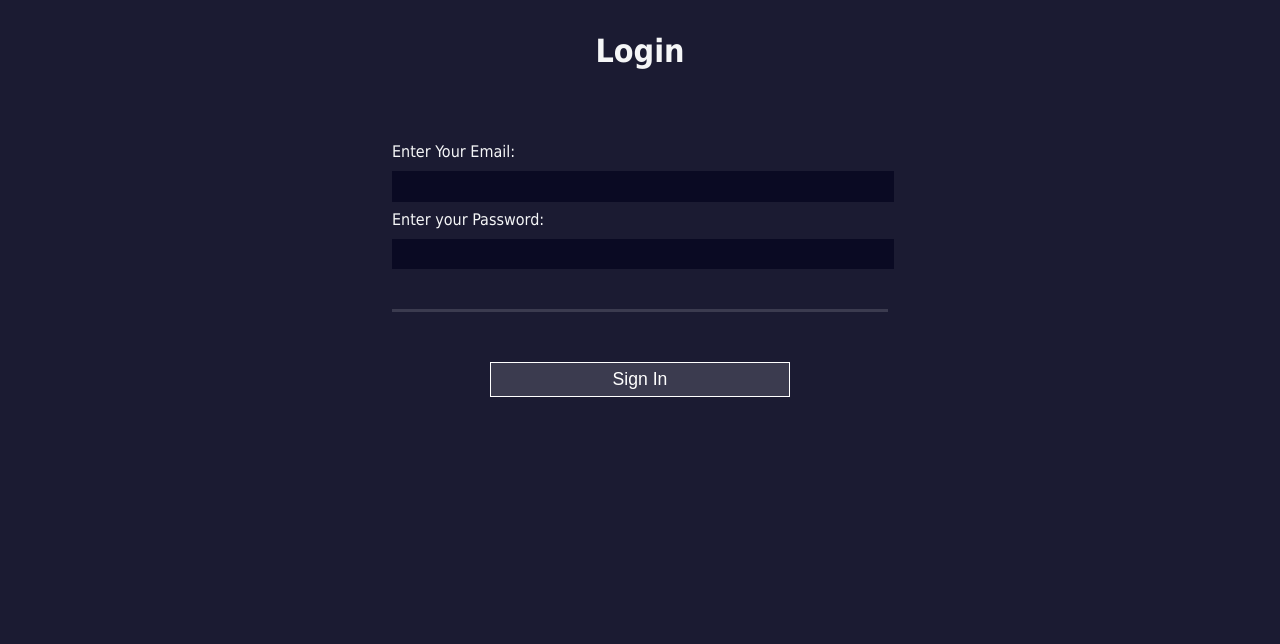
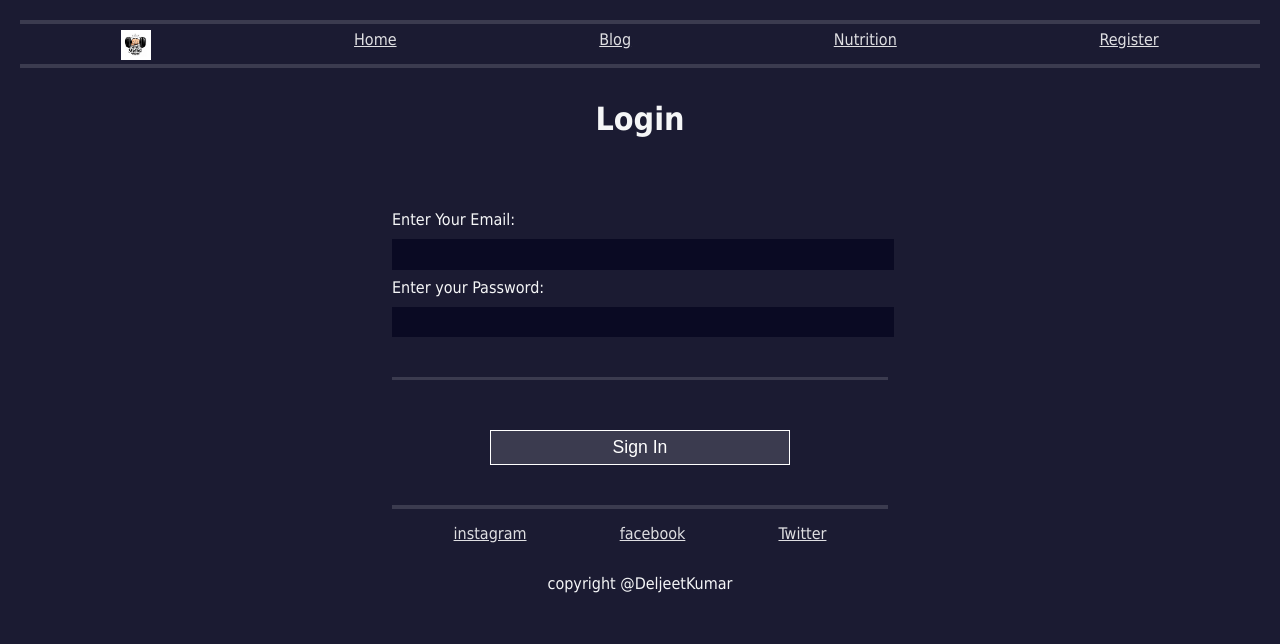
Before and after one commit to diljeet1270/Html-final-assignment, a plain HTML site: page login.html in a window 1280 px wide. Drawn offline with Linux system fonts and the light colour scheme.

Commit message:
makes some minor changes

```diff
--- a/login.css
+++ b/login.css
@@ -7,6 +7,17 @@ body {
     font-family: Tahoma;
     font-size: 16px;
   }
+  nav{
+    display: flex;
+    justify-content: space-around;
+    text-decoration: none;
+    margin: 20px;
+    padding-top: 6px;
+    border-bottom: 4px solid#3b3b4f;
+    border-top: 4px solid#3b3b4f;
+
+  }
+
 
   h1, p {
     margin: 1em auto;
@@ -66,10 +77,17 @@ body {
     border-color: white;
     min-width: 300px;
   }
-
-  input[type="file"] {
-    padding: 1px 2px;
-  }
   a{
     color: #dfdfe2;
   }
+  .footer{
+    all: revert;
+    display: flex;
+    justify-content: space-around;
+    text-decoration: none;
+    margin-bottom: 0px;
+    margin-top: 40px;
+    padding: 15px;
+    border-top: 4px solid#3b3b4f;
+    text-decoration: none;
+  }
--- a/login.html
+++ b/login.html
@@ -3,9 +3,20 @@
   <head>
     <meta charset="UTF-8">
     <title>Login Form</title>
-    <link rel="stylesheet" href="registrationPage.css" />
+    <link rel="stylesheet" href="login.css" />
   </head>
   <body>
+  <div class="navbarclass">
+  <nav class="navbar">
+    <a class="navbar-brand" href="#">
+      <img src="./logoimg.jpg" width="30" height="30" class="navbarImg" alt="">
+    </a>
+    <a href="index.html" class="navHome">Home</a>
+    <a href="">Blog</a>
+    <a href="">Nutrition</a>
+    <a href="registrationPage.html">Register</a>
+  </nav>
+</div>
     <h1>Login</h1>
     <form method="post" action='https://register-demo.freecodecamp.org'>
       <fieldset>
@@ -15,5 +26,11 @@
       <fieldset>
       <input type="submit" value="Sign In" />
     </form>
+    <footer class="footer">
+      <a href="www.instagram.com">instagram</a>
+      <a href="www.facebook.com">facebook</a>
+      <a href="www.twitter.com">Twitter</a>
+    </footer>
+    <p>copyright @DeljeetKumar</p>
   </body>
 </html>
--- a/registrationPage.css
+++ b/registrationPage.css
@@ -6,6 +6,27 @@ body {
     color: #f5f6f7;
     font-family: Tahoma;
     font-size: 16px;
+  }
+  nav{
+    display: flex;
+    justify-content: space-around;
+    text-decoration: none;
+    margin: 20px;
+    padding-top: 6px;
+    border-bottom: 4px solid#3b3b4f;
+    border-top: 4px solid#3b3b4f;
+
+  }
+  .footer{
+    all: revert;
+    display: flex;
+    justify-content: space-around;
+    text-decoration: none;
+    margin-bottom: 0px;
+    margin-top: 40px;
+    padding: 15px;
+    border-top: 4px solid#3b3b4f;
+    text-decoration: none;
   }
 
   h1, p {
@@ -66,10 +87,6 @@ body {
     border-color: white;
     min-width: 300px;
   }
-
-  input[type="file"] {
-    padding: 1px 2px;
-  }
   a{
     color: #dfdfe2;
   }
```
Also changed, not shown: index.html (+1 -1 lines), registrationPage.html (+17 -0 lines), logoimg.jpg (added).
